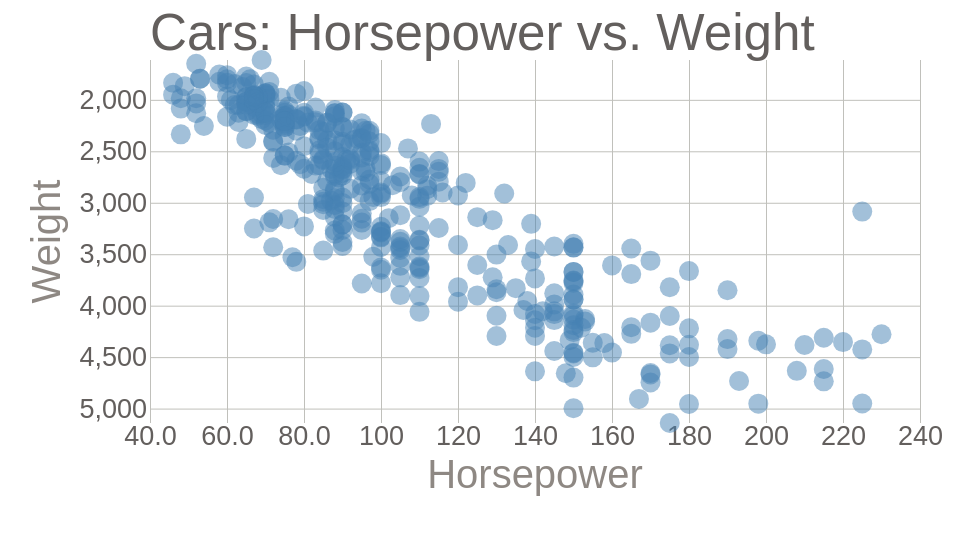
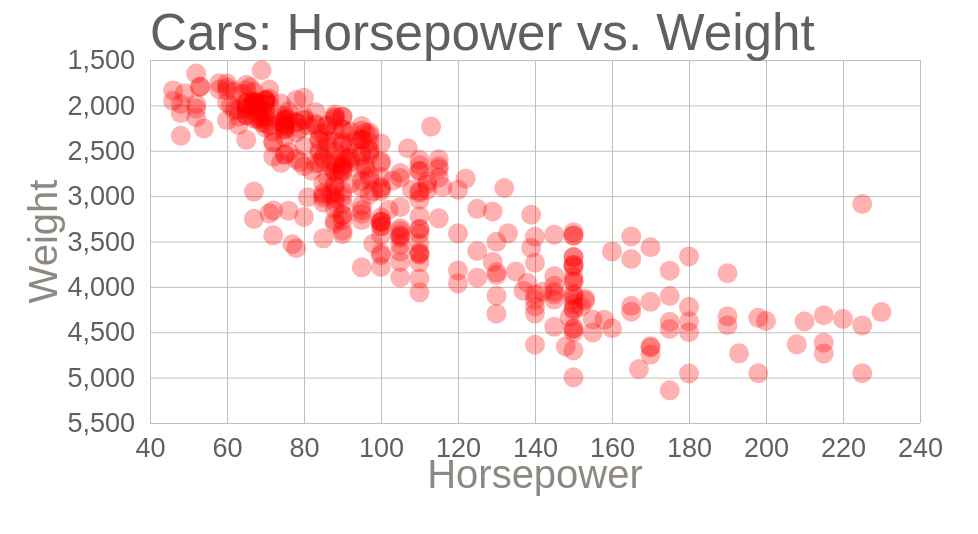
Before and after one commit to 4lm/learn-d3, a website: page cars-scatter-plot/index.html in a window 1280 px wide. Shown: the whole page, without its empty margins (0-978 px from the left). Drawn offline with nearby package versions, Linux system fonts and the light colour scheme.

Commit message:
Tweak styling

```diff
--- a/cars-scatter-plot/index.js
+++ b/cars-scatter-plot/index.js
@@ -23,31 +23,29 @@ const render = data => {
 
   const yScale = d3.scaleLinear()
     .domain(d3.extent(data, yValue))
-    .range([0, innerHeight]);
+    .range([0, innerHeight])
+    .nice();
 
   const g = svg.append('g')
     .attr('transform', `translate(${margin.left}, ${margin.top})`);
 
-  const xAxisTickFormat = number =>
-    d3.format('.3s')(number)
-    .replace('G', 'B');
-
   const xAxis = d3.axisBottom(xScale)
-    .tickFormat(xAxisTickFormat)
-    .tickSize(-innerHeight);
+    .tickSize(-innerHeight)
+    .tickPadding(15);
 
   const yAxis = d3.axisLeft(yScale)
-    .tickSize(-innerWidth);
+    .tickSize(-innerWidth)
+    .tickPadding(15);
 
   const yAxisG = g.append('g')
-    .call(yAxis)
+    .call(yAxis);
 
   yAxisG.selectAll('.domain').remove();
 
   yAxisG.append('text')
     .attr('class', 'axis-label')
     .attr('x', -innerHeight / 2)
-    .attr('y', -90)
+    .attr('y', -93)
     .attr('fill', 'black')
     .attr('transform', 'rotate(-90)')
     .style('text-anchor', 'middle')
--- a/cars-scatter-plot/styles.css
+++ b/cars-scatter-plot/styles.css
@@ -4,8 +4,8 @@ body {
   }
 
 circle {
-  fill: steelblue;
-  opacity: 0.5;
+  fill: red;
+  opacity: 0.3;
 }
 
 text {
```
